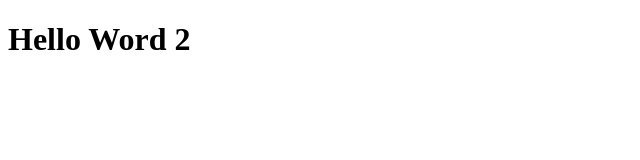
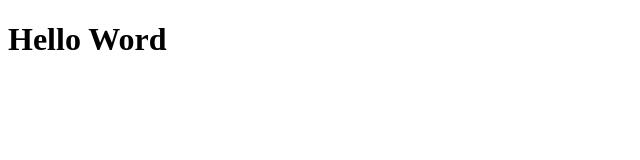
Before and after one commit to Prayugo24/dasar_react_udemy, a React (Create React App) app: page / in a window 1280 px wide. Shown: the top 160 px of the page, without its empty margins (0-640 px from the left). Built offline with nearby package versions, Linux system fonts and the light colour scheme.

Commit message:
component and react strict mode

```diff
--- /dev/null
+++ b/src/components/App.js
@@ -0,0 +1,14 @@
+import React from "react";
+
+
+class App extends React.Component{
+    render(){
+        return(
+            <div>
+                <h1>Hello Word</h1>
+            </div>
+        )
+    }
+}
+
+export default App;
--- a/src/index.js
+++ b/src/index.js
@@ -1,15 +1,11 @@
 import React from "react"
 import  ReactDOM  from "react-dom"
-
-const App = () => {
-    return (
-        <div>
-            <h1>Hello Word 2</h1>
-        </div>
-    )
-}
+import App from "./components/App"
 
 ReactDOM.render(
-    <App/>,
+    // untuk memberikan warning pada react jika ada code / fitur yang sudah tidak di support lagi React stricmode
+    <React.StrictMode>
+        <App/>
+    </React.StrictMode>,
     document.getElementById("root")
 )
```
